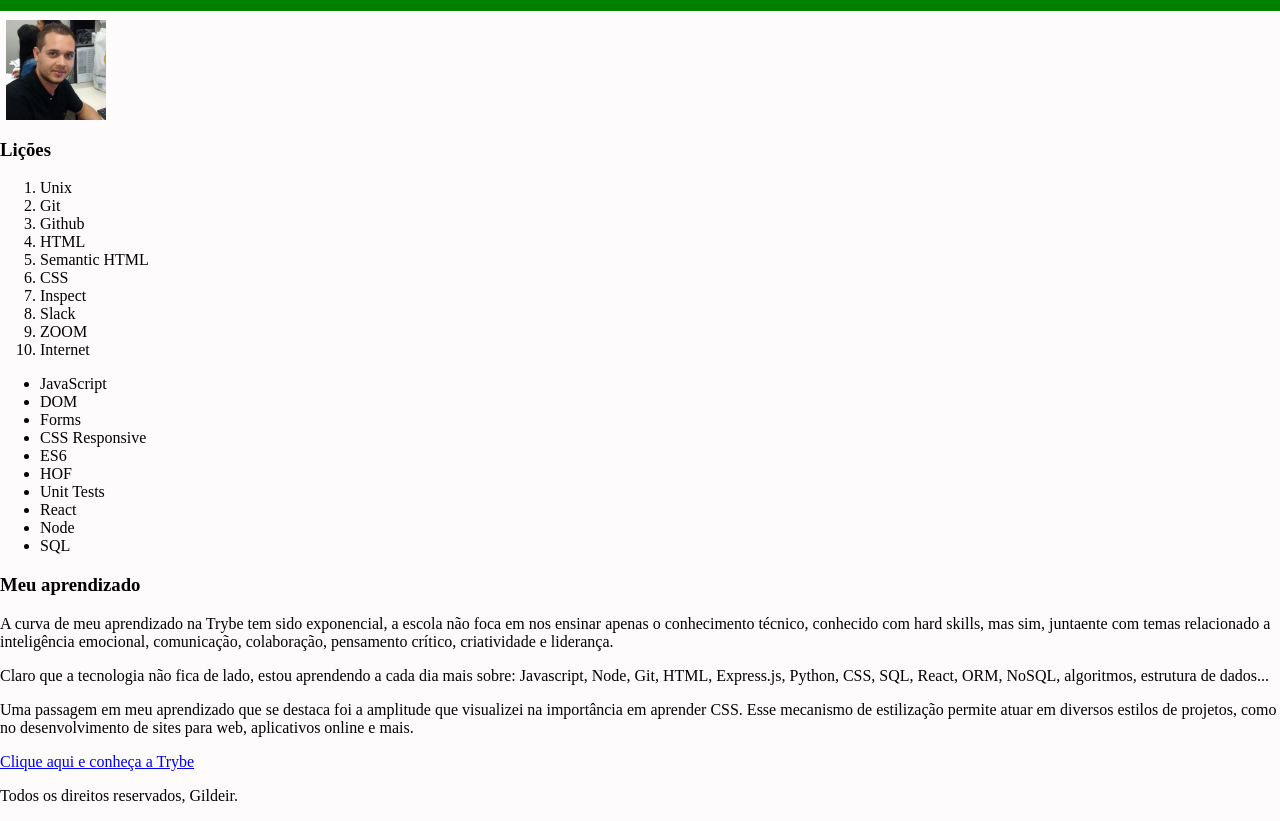
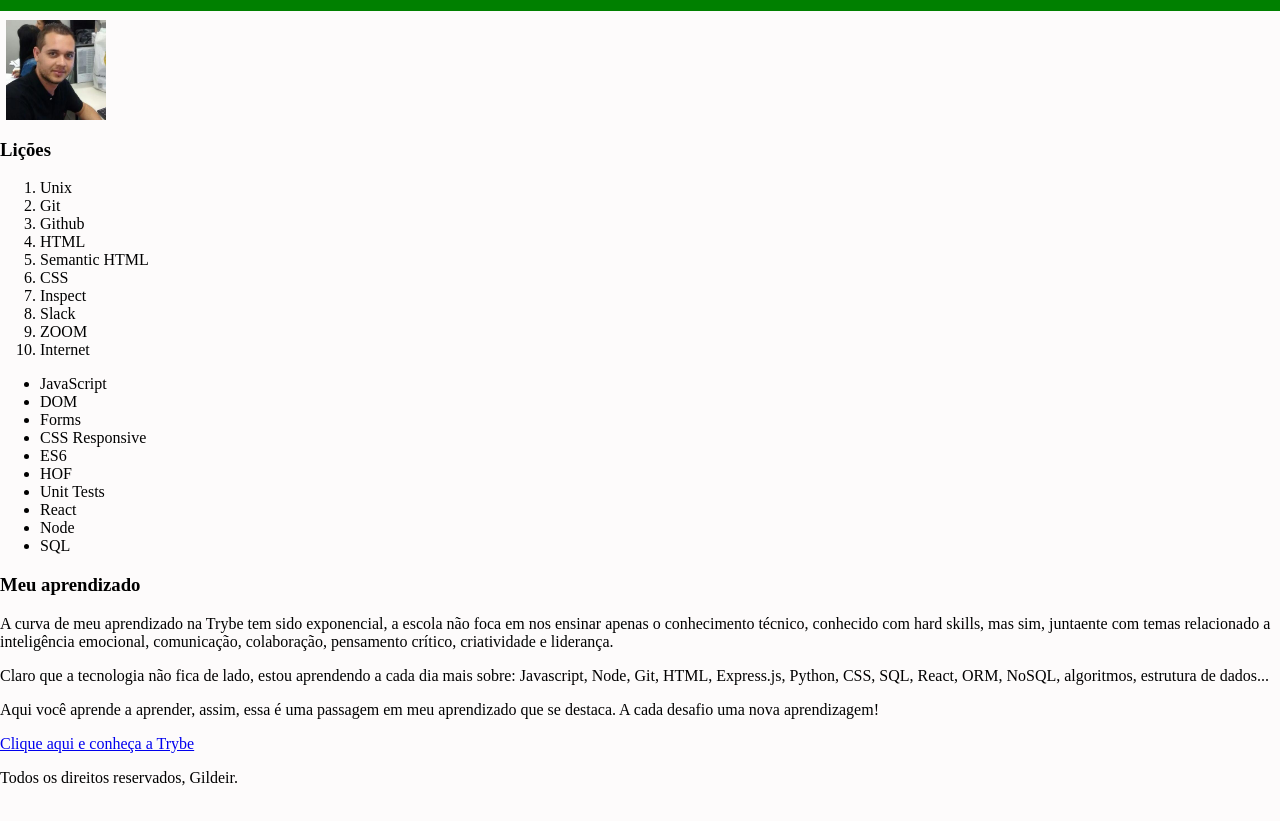
Before and after one commit to Gildeir/Lessons-learned-project-fundamentals, a website: page index.html in a window 1280 px wide. Shown: the part 90-911 px from the top of the page. Drawn offline with Linux system fonts and the light colour scheme.

Commit message:
Corrgindo a quantidade de caracteres em section

```diff
--- a/index.html
+++ b/index.html
@@ -57,10 +57,10 @@
     <section>
         <aside>
 
-            <P> Uma passagem em meu aprendizado que se destaca foi a amplitude que visualizei na importância em aprender CSS. Esse mecanismo de estilização permite atuar em diversos estilos de projetos, como no desenvolvimento de sites para web, aplicativos online e mais.
+            <P> Aqui você aprende a aprender, assim, essa é uma passagem em meu aprendizado que se destaca. A cada desafio uma nova aprendizagem!</P>
 
-            </P>
         </aside>
+
         </section>
 
         <a href="https://www.betrybe.com/" target="_blank" rel="noopener noreferrer">Clique aqui e conheça a Trybe</a>
```
